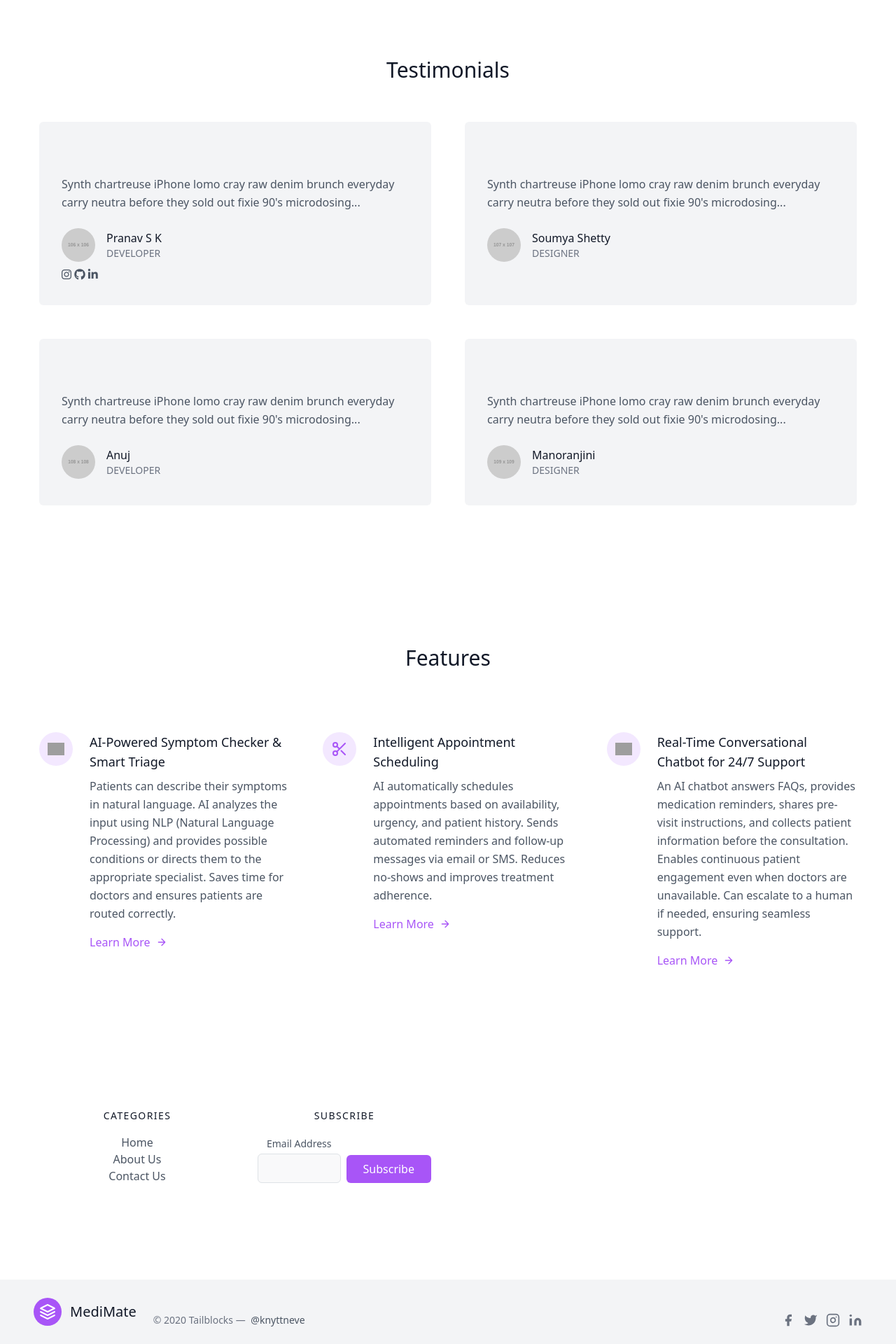
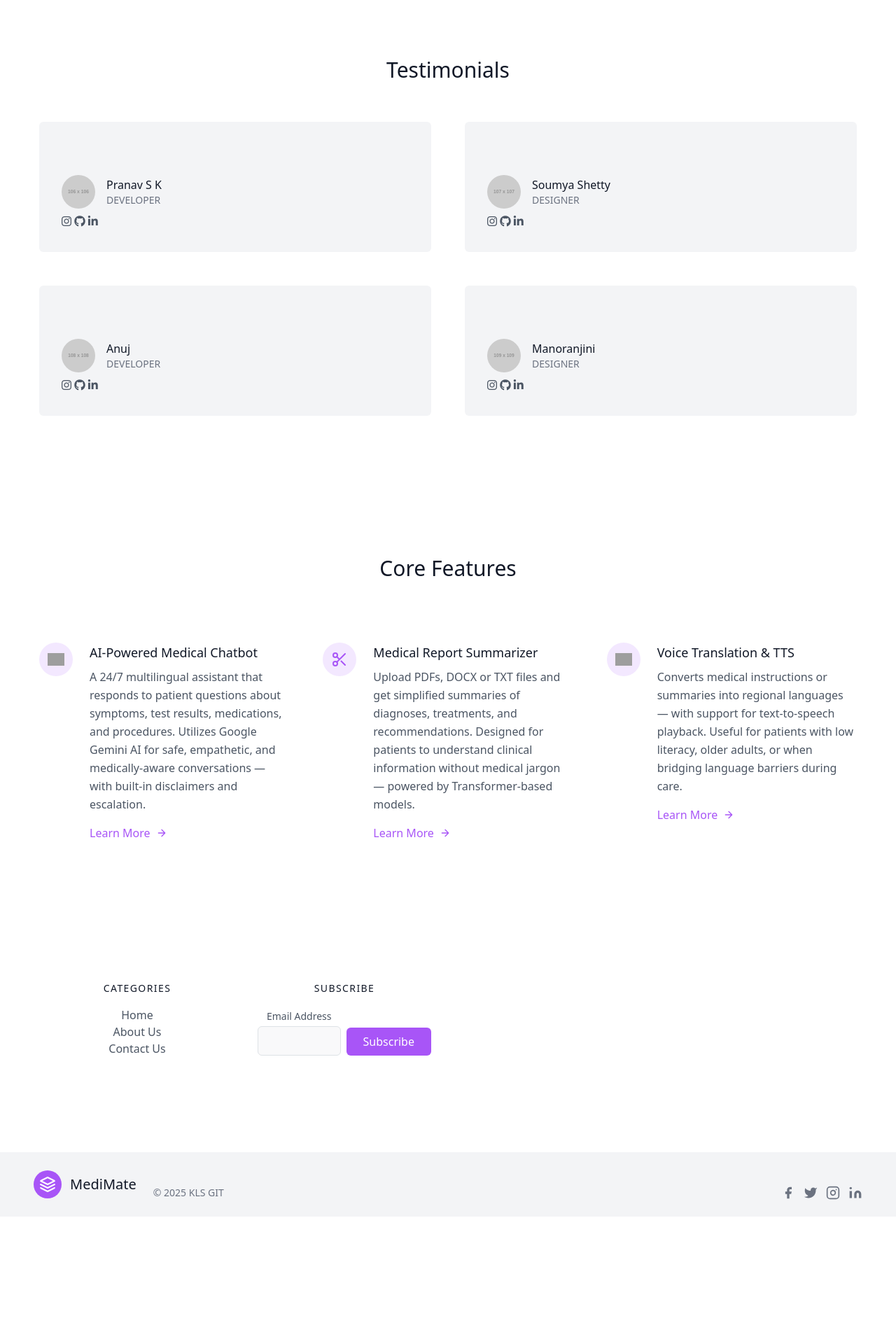
Before and after one commit to PranavKadagadakai/Doctor-Patient_Comm_Sys, a Flask app: page / in a window 1280 px wide. Shown: the part 753-2673 px from the top of the page at 70% size. After the commit the page ends 2467 px from the top, so only its background shows below. Run offline with Flask 3, Linux system fonts and the light colour scheme; grey boxes labelled with a size stand in for pictures from a placeholder-image service; parts of the project's set-up code (start-up, migrations or seed data) failed here and were passed over; some libraries are stand-ins or nearby versions; grey boxes are pictures that could not be loaded.

Commit message:
Updated Doctor's Forum

```diff
--- a/app/templates/landing.html
+++ b/app/templates/landing.html
@@ -45,7 +45,7 @@
               <svg xmlns="http://www.w3.org/2000/svg" fill="currentColor" class="block w-5 h-5 text-gray-400 mb-4" viewBox="0 0 975.036 975.036">
                 <path d="M925.036..."></path>
               </svg>
-              <p class="leading-relaxed mb-6">Synth chartreuse iPhone lomo cray raw denim brunch everyday carry neutra before they sold out fixie 90's microdosing...</p>
+              <p class="leading-relaxed mb-6"></p>
               <a class="inline-flex items-center">
                 <img alt="testimonial" src="https://dummyimage.com/106x106" class="w-12 h-12 rounded-full flex-shrink-0 object-cover object-center">
                 <span class="flex-grow flex flex-col pl-4">
@@ -67,12 +67,17 @@
               <svg xmlns="http://www.w3.org/2000/svg" fill="currentColor" class="block w-5 h-5 text-gray-400 mb-4" viewBox="0 0 975.036 975.036">
                 <path d="M925.036..."></path>
               </svg>
-              <p class="leading-relaxed mb-6">Synth chartreuse iPhone lomo cray raw denim brunch everyday carry neutra before they sold out fixie 90's microdosing...</p>
+              <p class="leading-relaxed mb-6"></p>
               <a class="inline-flex items-center">
                 <img alt="testimonial" src="https://dummyimage.com/107x107" class="w-12 h-12 rounded-full flex-shrink-0 object-cover object-center">
                 <span class="flex-grow flex flex-col pl-4">
                   <span class="title-font font-medium text-gray-900">Soumya Shetty</span>
                   <span class="text-gray-500 text-sm">DESIGNER</span>
+                  <div class="team-social-links">
+                    <a href="#" class="team-social-link" target="_blank" title="Instagram"><i class="fab fa-instagram"></i></a>
+                    <a href="#" class="team-social-link" target="_blank" title="GitHub"><i class="fab fa-github"></i></a>
+                    <a href="https://www.linkedin.com/in/soumya-huchanur-235b2929b/" class="team-social-link" target="_blank" title="LinkedIn"><i class="fab fa-linkedin-in"></i></a>
+                  </div>
                 </span>
               </a>
             </div>
@@ -84,12 +89,17 @@
               <svg xmlns="http://www.w3.org/2000/svg" fill="currentColor" class="block w-5 h-5 text-gray-400 mb-4" viewBox="0 0 975.036 975.036">
                 <path d="M925.036..."></path>
               </svg>
-              <p class="leading-relaxed mb-6">Synth chartreuse iPhone lomo cray raw denim brunch everyday carry neutra before they sold out fixie 90's microdosing...</p>
+              <p class="leading-relaxed mb-6"></p>
               <a class="inline-flex items-center">
                 <img alt="testimonial" src="https://dummyimage.com/108x108" class="w-12 h-12 rounded-full flex-shrink-0 object-cover object-center">
                 <span class="flex-grow flex flex-col pl-4">
                   <span class="title-font font-medium text-gray-900">Anuj</span>
                   <span class="text-gray-500 text-sm">DEVELOPER</span>
+                  <div class="team-social-links">
+                    <a href="#" class="team-social-link" target="_blank" title="Instagram"><i class="fab fa-instagram"></i></a>
+                    <a href="https://github.com/AnujBagewadi" class="team-social-link" target="_blank" title="GitHub"><i class="fab fa-github"></i></a>
+                    <a href="https://www.linkedin.com/in/anuj-bagewadi-a3152a247/" class="team-social-link" target="_blank" title="LinkedIn"><i class="fab fa-linkedin-in"></i></a>
+                  </div>
                 </span>
               </a>
             </div>
@@ -101,12 +111,17 @@
               <svg xmlns="http://www.w3.org/2000/svg" fill="currentColor" class="block w-5 h-5 text-gray-400 mb-4" viewBox="0 0 975.036 975.036">
                 <path d="M925.036..."></path>
               </svg>
-              <p class="leading-relaxed mb-6">Synth chartreuse iPhone lomo cray raw denim brunch everyday carry neutra before they sold out fixie 90's microdosing...</p>
+              <p class="leading-relaxed mb-6"></p>
               <a class="inline-flex items-center">
                 <img alt="testimonial" src="https://dummyimage.com/109x109" class="w-12 h-12 rounded-full flex-shrink-0 object-cover object-center">
                 <span class="flex-grow flex flex-col pl-4">
                   <span class="title-font font-medium text-gray-900">Manoranjini</span>
                   <span class="text-gray-500 text-sm">DESIGNER</span>
+                  <div class="team-social-links">
+                    <a href="#" class="team-social-link" target="_blank" title="Instagram"><i class="fab fa-instagram"></i></a>
+                    <a href="https://github.com/ManoranjiniChandargi" class="team-social-link" target="_blank" title="GitHub"><i class="fab fa-github"></i></a>
+                    <a href="https://www.linkedin.com/in/manoranjinichandargi" class="team-social-link" target="_blank" title="LinkedIn"><i class="fab fa-linkedin-in"></i></a>
+                  </div>
                 </span>
               </a>
             </div>
@@ -116,7 +131,7 @@
     </section>
     <section class="text-gray-600 body-font">
       <div class="container px-5 py-24 mx-auto">
-              <h1 class="sm:text-3xl text-2xl font-medium title-font text-center text-gray-900 mb-20">Features</h1>
+        <h1 class="sm:text-3xl text-2xl font-medium title-font text-center text-gray-900 mb-20">Core Features</h1>
         <div class="flex flex-wrap sm:-m-4 -mx-4 -mb-10 -mt-4 md:space-y-0 space-y-6">
 
           <!-- Feature 1 -->
@@ -125,10 +140,10 @@
               <img src="https://www.svgrepo.com/show/159712/male-head-side-view-with-brains.svg" class="w-6 h-6 object-contain" alt="AI Brain Icon">
             </div>
             <div class="flex-grow pl-6">
-                    <h2 class="text-gray-900 text-lg title-font font-medium mb-2">AI-Powered Symptom Checker & Smart Triage</h2>
-                    <p class="leading-relaxed text-base">Patients can describe their symptoms in natural language.
-                      AI analyzes the input using NLP (Natural Language Processing) and provides possible conditions or directs them to the appropriate specialist.
-                      Saves time for doctors and ensures patients are routed correctly.
+              <h2 class="text-gray-900 text-lg title-font font-medium mb-2">AI-Powered Medical Chatbot</h2>
+              <p class="leading-relaxed text-base">
+                A 24/7 multilingual assistant that responds to patient questions about symptoms, test results, medications, and procedures.
+                Utilizes Google Gemini AI for safe, empathetic, and medically-aware conversations — with built-in disclaimers and escalation.
               </p>
               <a class="mt-3 text-purple-500 inline-flex items-center">Learn More
                 <svg fill="none" stroke="currentColor" stroke-linecap="round" stroke-linejoin="round"
@@ -150,10 +165,10 @@
               </svg>
             </div>
             <div class="flex-grow pl-6">
-                    <h2 class="text-gray-900 text-lg title-font font-medium mb-2">Intelligent Appointment Scheduling</h2>
-                    <p class="leading-relaxed text-base">AI automatically schedules appointments based on availability, urgency, and patient history.
-                      Sends automated reminders and follow-up messages via email or SMS.
-                      Reduces no-shows and improves treatment adherence.
+              <h2 class="text-gray-900 text-lg title-font font-medium mb-2">Medical Report Summarizer</h2>
+              <p class="leading-relaxed text-base">
+                Upload PDFs, DOCX or TXT files and get simplified summaries of diagnoses, treatments, and recommendations.
+                Designed for patients to understand clinical information without medical jargon — powered by Transformer-based models.
               </p>
               <a class="mt-3 text-purple-500 inline-flex items-center">Learn More
                 <svg fill="none" stroke="currentColor" stroke-linecap="round" stroke-linejoin="round"
@@ -165,15 +180,55 @@
           </div>
 
           <!-- Feature 3 -->
-                <div class="p-4 md:w-1/3 flex">
+          <!--<div class="p-4 md:w-1/3 flex">
             <div class="w-12 h-12 inline-flex items-center justify-center rounded-full bg-purple-100 mb-4 flex-shrink-0">
               <img src="https://www.svgrepo.com/show/533266/message-square-lines.svg" class="w-6 h-6 object-contain" alt="Message Icon">
             </div>
             <div class="flex-grow pl-6">
-                    <h2 class="text-gray-900 text-lg title-font font-medium mb-2">Real-Time Conversational Chatbot for 24/7 Support</h2>
-                    <p class="leading-relaxed text-base">An AI chatbot answers FAQs, provides medication reminders, shares pre-visit instructions, and collects patient information before the consultation.
-                      Enables continuous patient engagement even when doctors are unavailable.
-                      Can escalate to a human if needed, ensuring seamless support.
+              <h2 class="text-gray-900 text-lg title-font font-medium mb-2">Secure Messaging & Health Forum</h2>
+              <p class="leading-relaxed text-base">
+                Patients and doctors can message directly or post in a health-focused forum.
+                Support peer-to-peer engagement, Q&A, and community health discussions — all within a role-aware and secure messaging system.
+              </p>
+              <a class="mt-3 text-purple-500 inline-flex items-center">Learn More
+                <svg fill="none" stroke="currentColor" stroke-linecap="round" stroke-linejoin="round"
+                  stroke-width="2" class="w-4 h-4 ml-2" viewBox="0 0 24 24">
+                  <path d="M5 12h14M12 5l7 7-7 7"></path>
+                </svg>
+              </a>
+            </div>
+          </div>-->
+
+          <!-- Feature 4 -->
+          <!--<div class="p-4 md:w-1/3 flex">
+            <div class="w-12 h-12 inline-flex items-center justify-center rounded-full bg-purple-100 mb-4 flex-shrink-0">
+              <img src="https://www.svgrepo.com/show/511824/calendar-clock.svg" class="w-6 h-6 object-contain" alt="Calendar Icon">
+            </div>
+            <div class="flex-grow pl-6">
+              <h2 class="text-gray-900 text-lg title-font font-medium mb-2">Health Tracker & Appointment Scheduler</h2>
+              <p class="leading-relaxed text-base">
+                Track appointments, treatments, symptoms, and medications in one place.
+                Automate reminders and calendar sync. Designed to reduce missed appointments and empower patient self-care.
+              </p>
+              <a class="mt-3 text-purple-500 inline-flex items-center">Learn More
+                <svg fill="none" stroke="currentColor" stroke-linecap="round" stroke-linejoin="round"
+                  stroke-width="2" class="w-4 h-4 ml-2" viewBox="0 0 24 24">
+                  <path d="M5 12h14M12 5l7 7-7 7"></path>
+                </svg>
+              </a>
+            </div>
+          </div>-->
+
+          <!-- Feature 5 -->
+          <div class="p-4 md:w-1/3 flex">
+            <div class="w-12 h-12 inline-flex items-center justify-center rounded-full bg-purple-100 mb-4 flex-shrink-0">
+              <img src="https://www.svgrepo.com/show/502793/translate.svg" class="w-6 h-6 object-contain" alt="Translate Icon">
+            </div>
+            <div class="flex-grow pl-6">
+              <h2 class="text-gray-900 text-lg title-font font-medium mb-2">Voice Translation & TTS</h2>
+              <p class="leading-relaxed text-base">
+                Converts medical instructions or summaries into regional languages — with support for text-to-speech playback.
+                Useful for patients with low literacy, older adults, or when bridging language barriers during care.
               </p>
               <a class="mt-3 text-purple-500 inline-flex items-center">Learn More
                 <svg fill="none" stroke="currentColor" stroke-linecap="round" stroke-linejoin="round"
@@ -234,8 +289,8 @@
             </svg>
             <span class="ml-3 text-xl">MediMate</span>
           </a>
-          <p class="text-sm text-gray-500 sm:ml-6 sm:mt-0 mt-4">© 2020 Tailblocks —
-            <a href="https://twitter.com/knyttneve" rel="noopener noreferrer" class="text-gray-600 ml-1" target="_blank">@knyttneve</a>
+          <p class="text-sm text-gray-500 sm:ml-6 sm:mt-0 mt-4">© 2025 KLS GIT
+            <!--<a href="https://twitter.com/knyttneve" rel="noopener noreferrer" class="text-gray-600 ml-1" target="_blank">@knyttneve</a>-->
           </p>
           <span class="inline-flex sm:ml-auto sm:mt-0 mt-4 justify-center sm:justify-start">
             <a class="text-gray-500">
```
Also changed, not shown: app/forum/decorators.py (+4 -5 lines), app/forum/routes.py (+29 -14 lines), app/templates/forum.html (+44 -5 lines), instance/site.db. Lines whose indentation alone changed are shown as unchanged.
